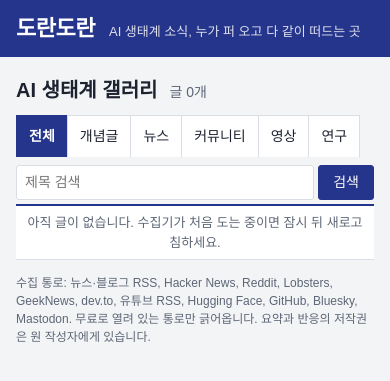
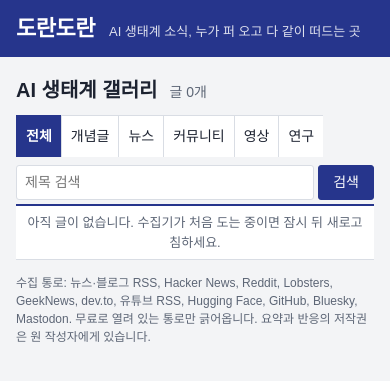
Before and after one commit to wisreal85/dorandoran, a FastAPI app: page / in a window 390 px wide. Shown: the top 381 px of the page. Run offline with FastAPI, Linux system fonts and the light colour scheme; data that the repository does not hold is empty.

Commit message:
모바일 탭 줄바꿈 수정, 죽은 유튜브 채널 제거
Co-Authored-By: Claude Fable 5.2 <noreply@anthropic.com>

```diff
--- a/app/collector.py
+++ b/app/collector.py
@@ -61,7 +61,7 @@ COMMUNITY_FEEDS = [
 # 유튜브 채널 RSS (키 불필요). 퍼온 곳 이름은 피드가 알려주는 채널명을 쓴다.
 YOUTUBE_CHANNELS = [
     "UCbfYPyITQ-7l4upoX8nvctg", "UCXZCJLdBC09xxGZ6gcdrc6A", "UCP7jMXSY2xbc3KCAE0MHQ-A",
-    "UCrDwWp7EBBv4NwvScIpBDOA", "UCZHmQk67mSJgfCCTn7xBfew",
+    "UCrDwWp7EBBv4NwvScIpBDOA",
     "UCawZsQWqfGSbCI5yjkdVkTA", "UCXUPKJO5MZQN11PqgIvyuvQ", "UCsBjURrPoezykLs9EqgamOA",
 ]
 SUBREDDITS = ["LocalLLaMA", "MachineLearning", "OpenAI", "ClaudeAI", "singularity", "artificial", "StableDiffusion"]
--- a/app/static/style.css
+++ b/app/static/style.css
@@ -29,8 +29,8 @@ a:hover { text-decoration: underline; }
 .gall-head h1 { margin: 0; font-size: 20px; }
 
 .bar { display: flex; flex-wrap: wrap; justify-content: space-between; gap: 8px; border-bottom: 2px solid var(--brand); }
-.tabs { display: flex; }
-.tabs a { padding: 8px 14px; border: 1px solid var(--line); border-bottom: 0; background: var(--panel); margin-right: -1px; }
+.tabs { display: flex; max-width: 100%; overflow-x: auto; }
+.tabs a { white-space: nowrap; padding: 8px 14px; border: 1px solid var(--line); border-bottom: 0; background: var(--panel); margin-right: -1px; }
 .tabs a.on { background: var(--brand); color: var(--brand-ink); border-color: var(--brand); font-weight: 700; }
 .search { display: flex; gap: 4px; padding-bottom: 4px; }
 input, textarea, button { font: inherit; color: var(--ink); background: var(--panel); border: 1px solid var(--line); border-radius: 3px; padding: 6px 8px; }
@@ -82,6 +82,6 @@ button, .btn { background: var(--brand); color: var(--brand-ink); border: 1px so
   .list thead, .c-no, .c-head, .c-src, .c-date, .c-view { display: none; }
   .list .c-title { padding: 10px 4px; }
   .m-meta { display: block; font-size: 12px; color: var(--muted); margin-top: 2px; }
-  .tabs a { padding: 10px 12px; }
+  .tabs a { padding: 10px 9px; }
   .search { width: 100%; } .search input { flex: 1; min-width: 0; }
 }
```
